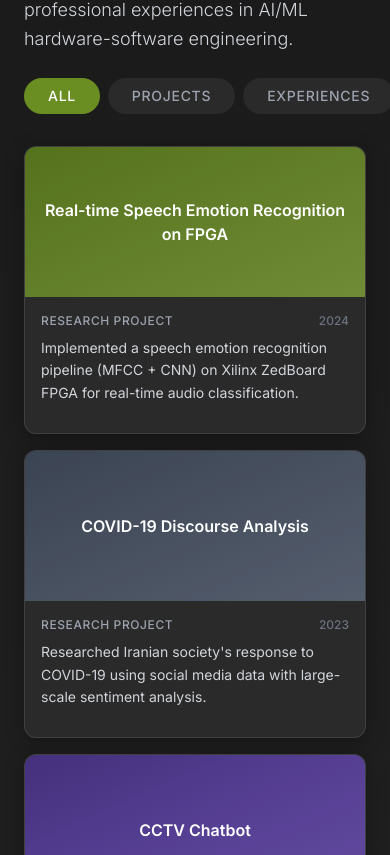
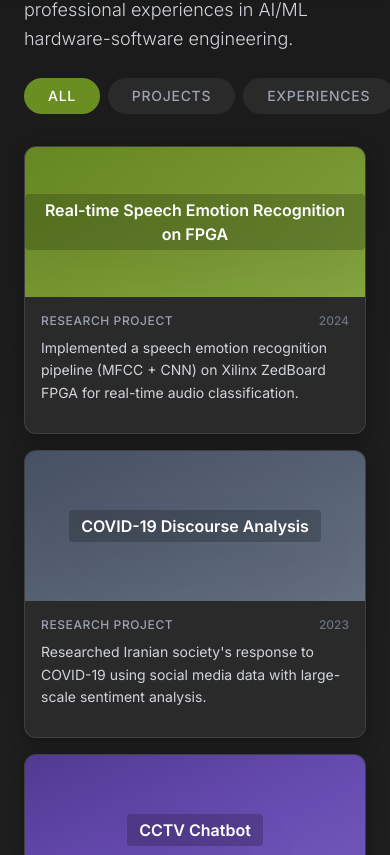
Before and after one commit to nzrnaghme/Cursor, a React (Vite) app: page / in a window 390 px wide. Shown: the part 2729-3584 px from the top of the page. Built offline with nearby package versions, Linux system fonts and the light colour scheme.

Commit message:
Fix images visibility on mobile and desktop - reduce title overlay opacity

```diff
--- a/src/components/Projects.tsx
+++ b/src/components/Projects.tsx
@@ -232,6 +232,7 @@ const Projects = () => {
                         alt={item.title}
                         className="absolute inset-0 w-full h-full object-cover opacity-100 z-0"
                         loading="lazy"
+                        style={{ display: 'block' }}
                         onError={(e) => {
                           // Don't hide, show gradient background instead
                           (e.target as HTMLImageElement).style.opacity = '0'
@@ -280,9 +281,9 @@ const Projects = () => {
                           initial={{ opacity: 0 }}
                           animate={{ opacity: 1 }}
                           exit={{ opacity: 0 }}
-                          className="absolute inset-0 flex items-center justify-center bg-black/20 md:bg-black/10 z-[1]"
+                          className="absolute inset-0 flex items-center justify-center bg-black/5 md:bg-transparent z-[1] pointer-events-none"
                         >
-                          <div className="text-white text-base sm:text-lg font-semibold text-center px-4">{item.title}</div>
+                          <div className="text-white text-base sm:text-lg font-semibold text-center px-3 py-1 rounded drop-shadow-2xl bg-black/20 md:bg-black/10">{item.title}</div>
                         </motion.div>
                       )}
                     </AnimatePresence>
```
